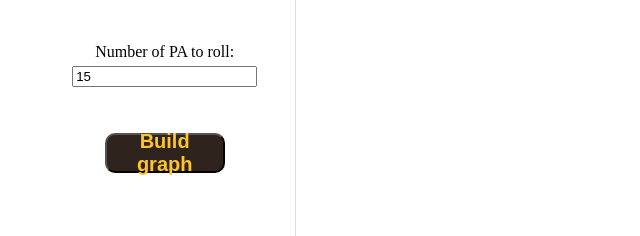
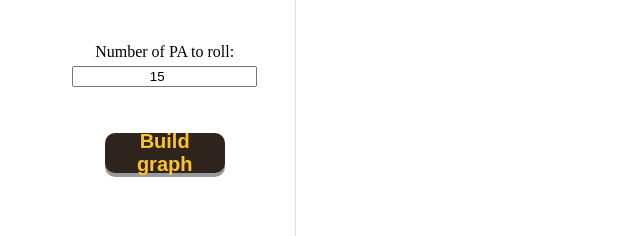
Before and after one commit to jms-lfr/padres-interview-project, a website: page frontend/index.html in a window 1280 px wide. Shown: the part 516-752 px from the top of the page, 0-640 px from the left. Drawn offline with nearby package versions, Linux system fonts and the light colour scheme; no server answers.

Commit message:
css adjustments

```diff
--- a/frontend/main.css
+++ b/frontend/main.css
@@ -6,6 +6,7 @@
 button {
 	display: flex;
 	background-color: #2F241D; /* Padres Brown */
+	border: 1px #2F241D;
 	color: #FFC425; /* Padres Gold */
 	font-weight: bold;
 	align-items: center;
@@ -15,6 +16,18 @@ button {
 	height: 40px;
 	font-size: 20px;
 	border-radius: 10px;
+	box-shadow: 0 4px #999;
+	cursor: pointer;
+}
+
+button:hover{
+	background-color: #1C1511;
+}
+
+button:active {
+	background-color: #090705;
+	box-shadow: 0 2px #666;
+	transform: translateY(4px);
 }
 
 #header-container {
@@ -74,3 +87,7 @@ button {
   font-family: "Lucida Console";
   font-size: 47px;
 }
+
+#PAs {
+	text-align: center;
+}
```
